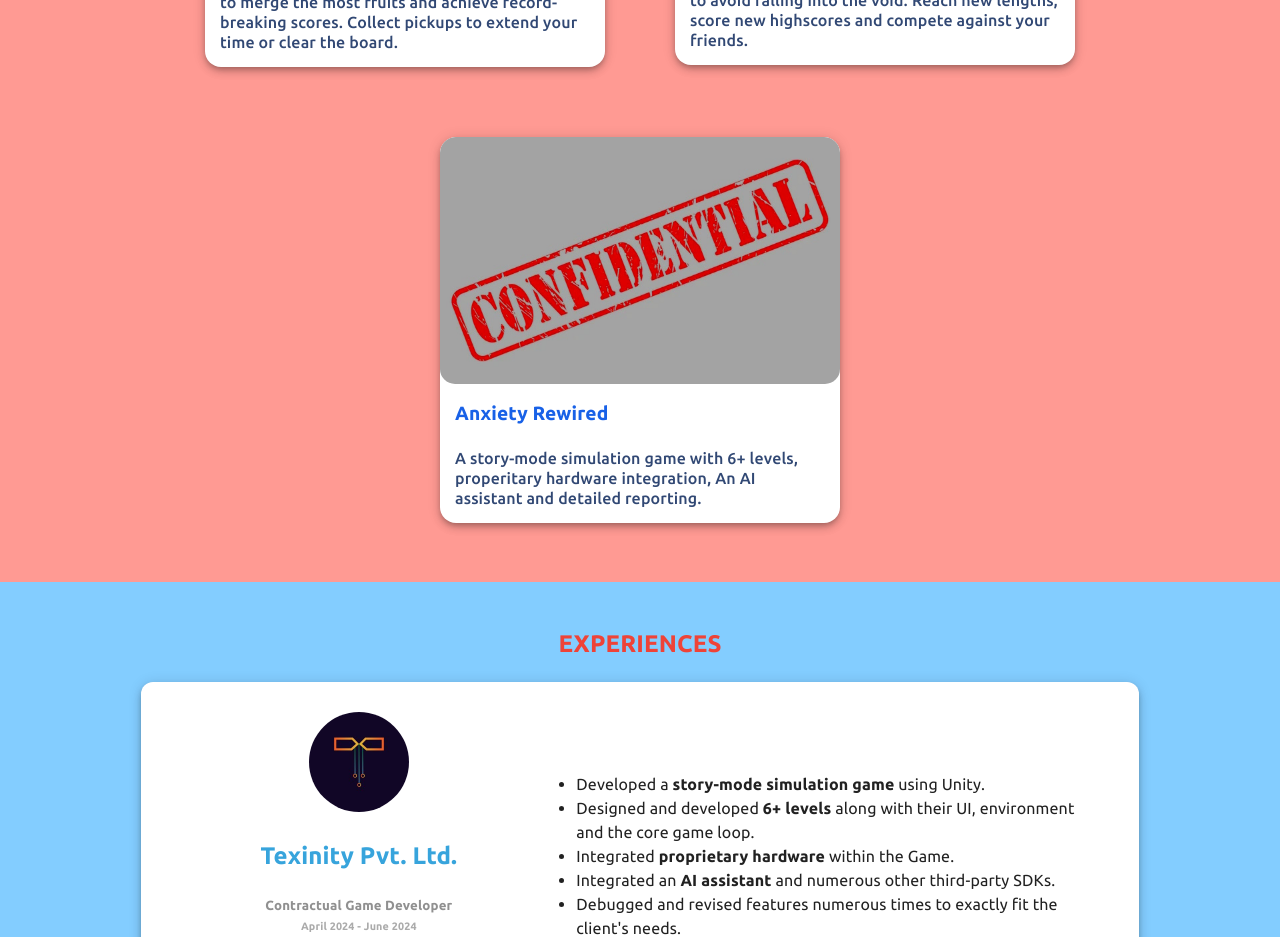
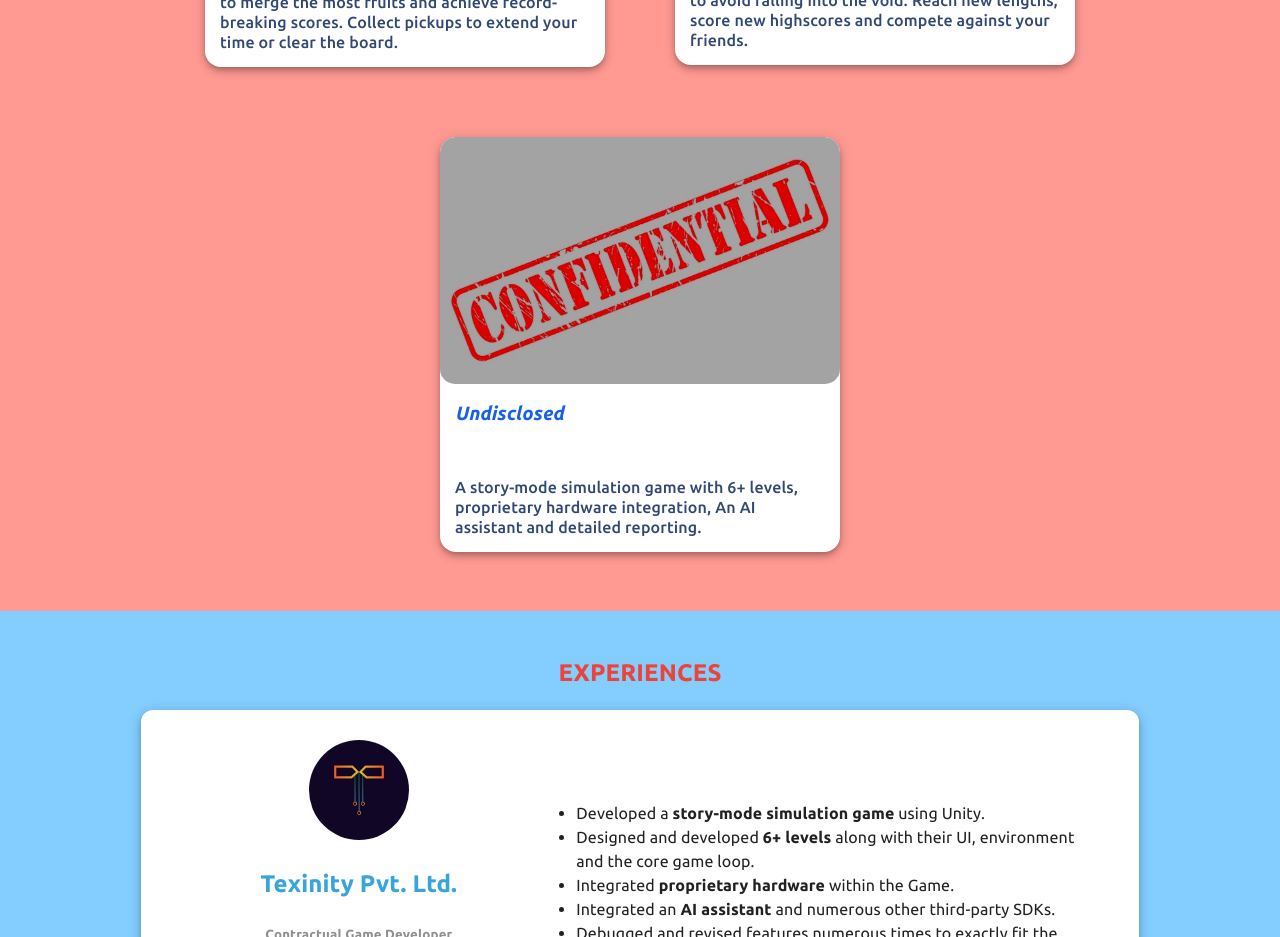
Before and after one commit to TheProProgrammer/Portfolio, a React (Create React App) app: page / in a window 1280 px wide. Shown: the part 1480-2417 px from the top of the page. Built offline with nearby package versions, Linux system fonts and the light colour scheme.

Commit message:
fix spellings

```diff
--- a/src/App.js
+++ b/src/App.js
@@ -158,8 +158,8 @@ const projects = [
     link:"https://play.google.com/store/apps/details?id=com.theproprogrammer.Escubar&hl=en_US"
   },
   {
-    title: "Anxiety Rewired",
-    description: "A story-mode simulation game with 6+ levels, properitary hardware integration, An AI assistant and detailed reporting.",
+    title: <i>Undisclosed</i>,
+    description: "A story-mode simulation game with 6+ levels, proprietary hardware integration, An AI assistant and detailed reporting.",
     thumbnail: require("./assets/projects/confidential.jpg"),
     link:"",
   },
```
Also changed, not shown: 7 other files (tests, documents, lock files or other folders).
